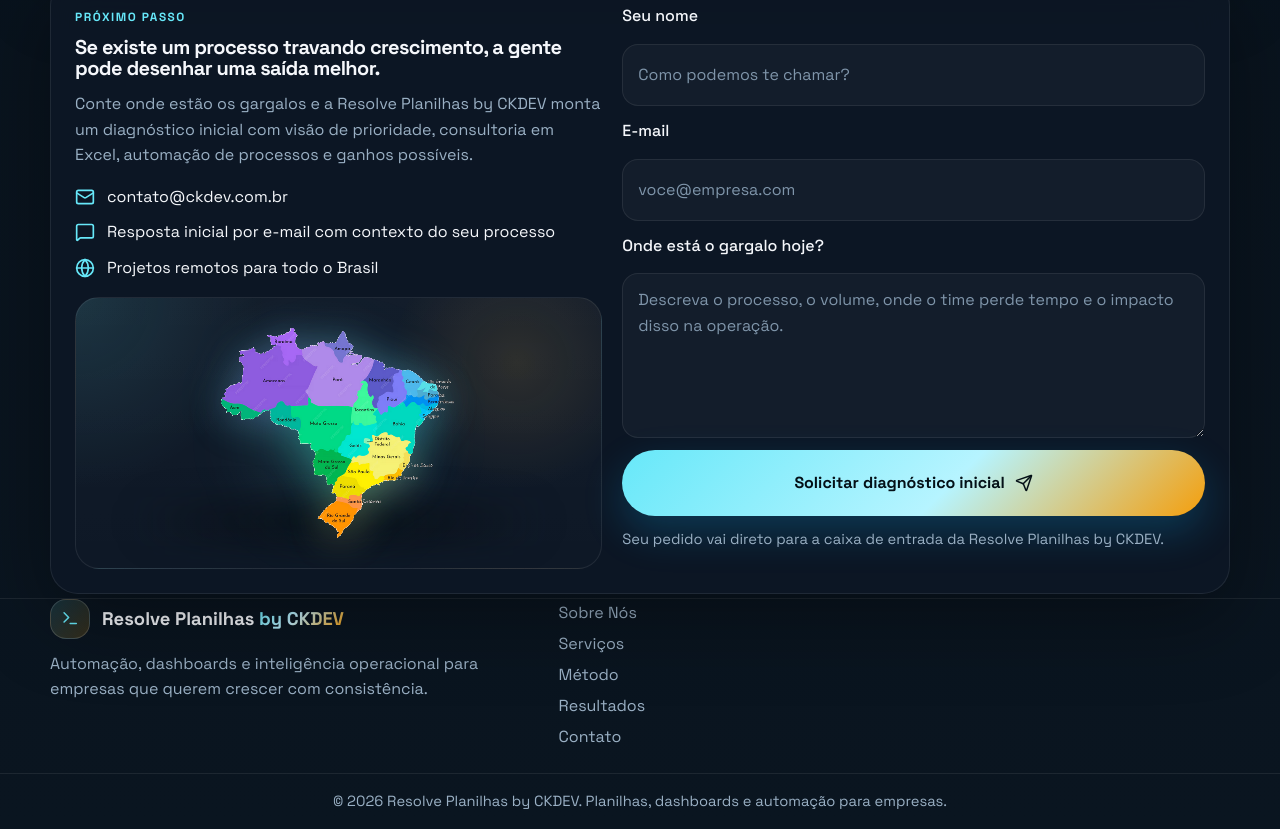
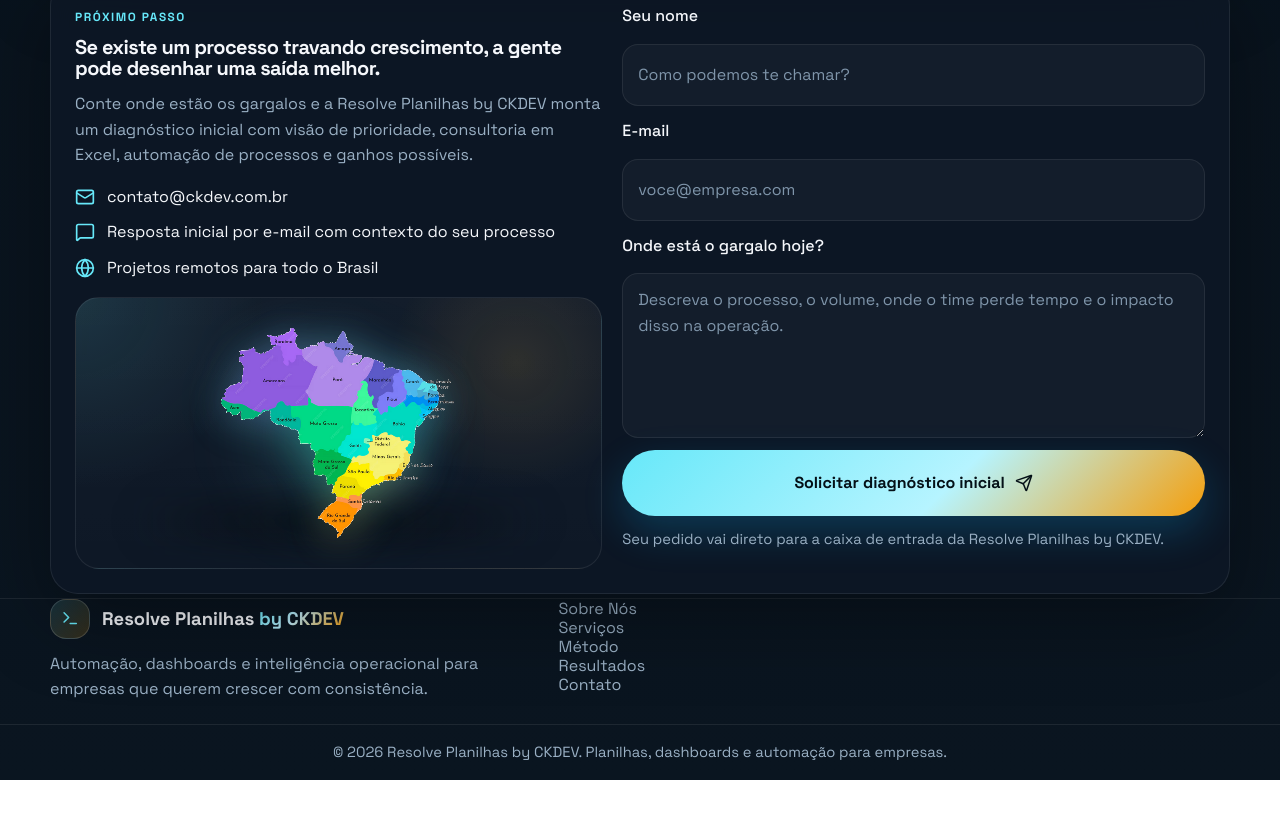
Before and after one commit to flavioalmeidamatos/ckdevpagina, a website: page index.html in a window 1280 px wide. Shown: the part 4305-5134 px from the top of the page. After the commit the page ends 5085 px from the top, so only its background shows below. Drawn offline with Linux system fonts and the light colour scheme.

Commit message:
Remove footer link gaps

```diff
--- a/assets/css/site.css
+++ b/assets/css/site.css
@@ -1194,6 +1194,10 @@ textarea:focus {
   gap: 4px;
 }
 
+.footer-links {
+  gap: 0;
+}
+
 .footer-links a,
 .footer-social a {
   display: inline-flex;
@@ -1204,8 +1208,9 @@ textarea:focus {
 }
 
 .footer-links a {
+  display: block;
   min-height: auto;
-  padding: 4px 0;
+  padding: 0;
 }
 
 .footer-social a {
```
